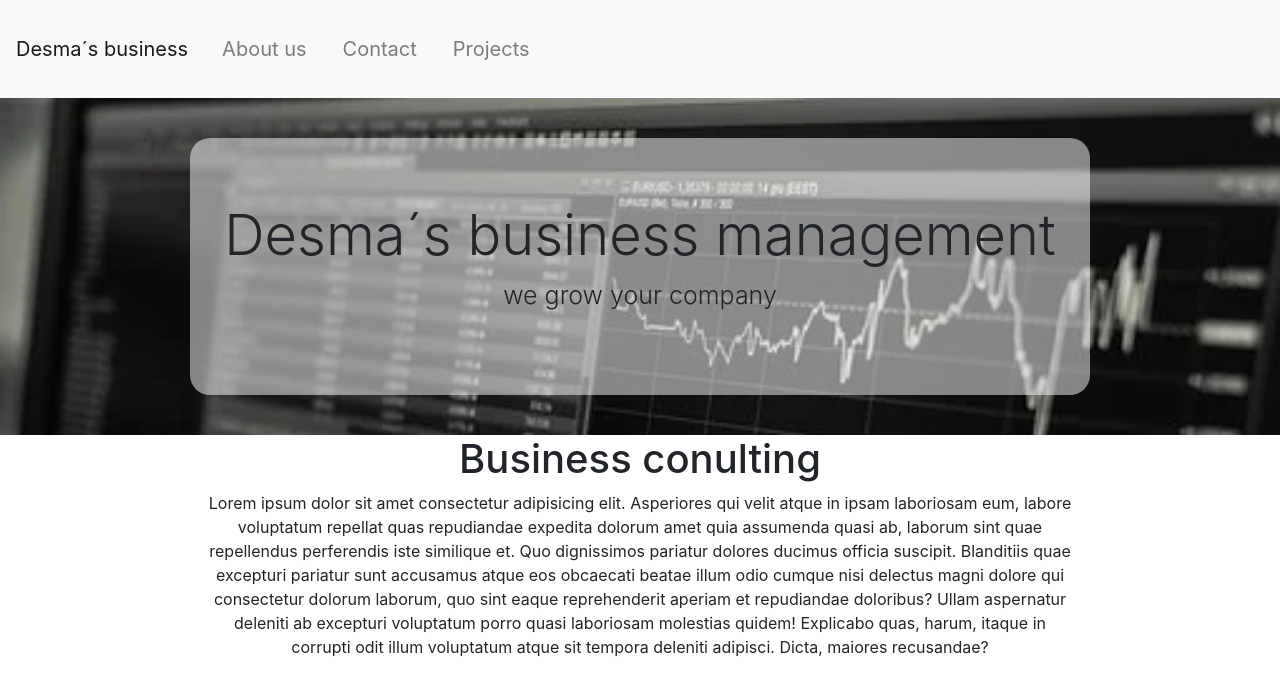
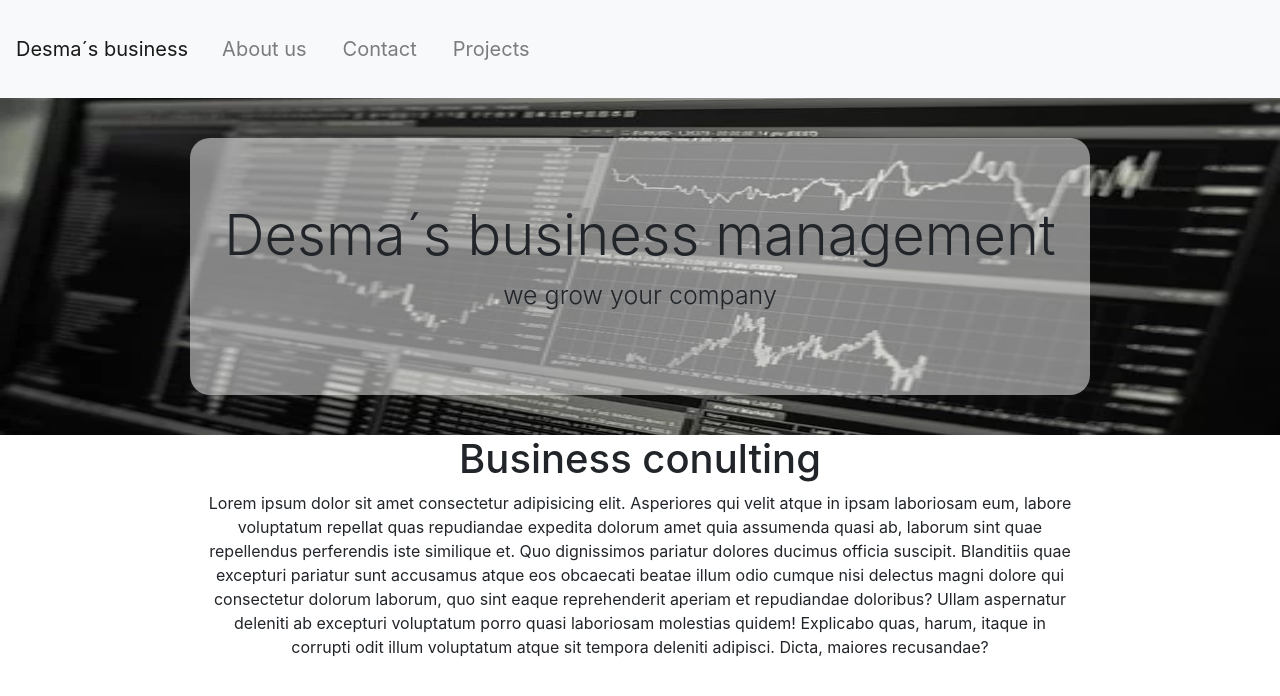
Before and after one commit to solecampa/Desmas-Web, a website: page index.html in a window 1280 px wide. Drawn offline with nearby package versions, Linux system fonts and the light colour scheme.

Commit message:
Update style2.css

```diff
--- a/style2.css
+++ b/style2.css
@@ -1,8 +1,10 @@
 #promo {
     text-align:center;
     padding: 40px;
+    width: 100%;
+    background-size: 100% 100%;
 
-    background-size: cover;
+
 }
 
 #promo .jumbotron {
```
